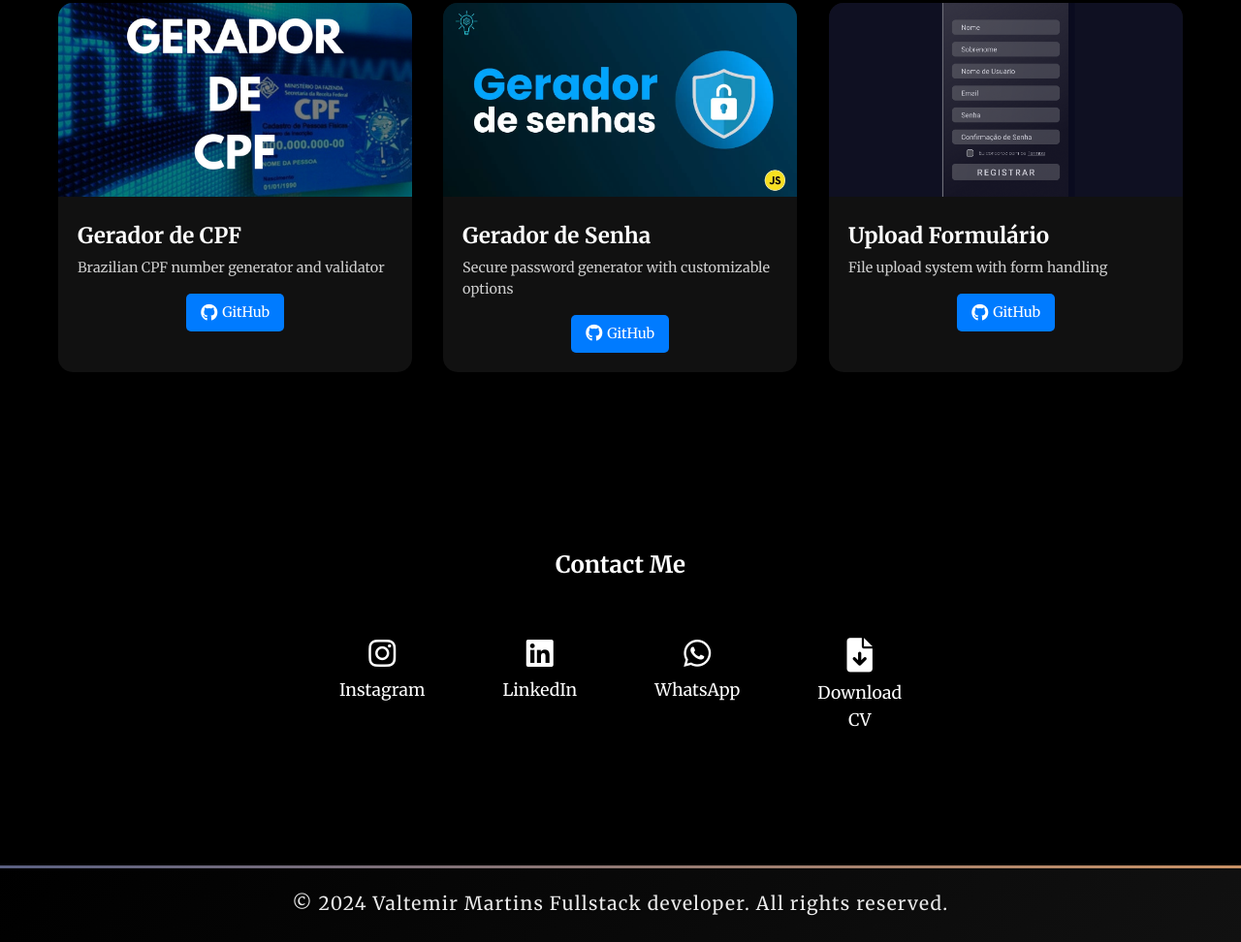
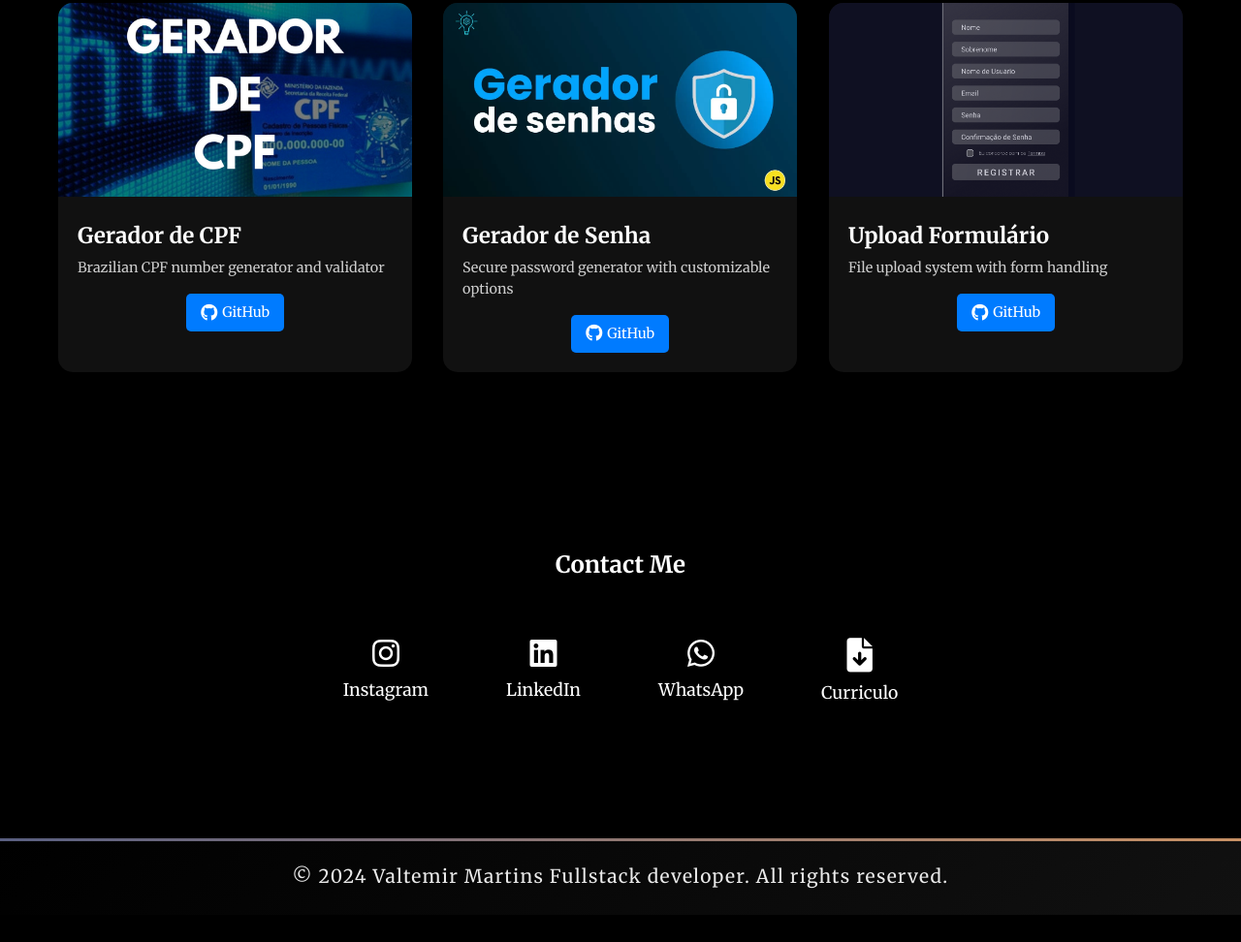
Before and after one commit to ValtemirMartins/Portifolio-ValtemirMartins, a plain HTML site: page index.html in a window 1280 px wide. Shown: the part 3208-4180 px from the top of the page at 97% size. After the commit the page ends 4152 px from the top, so only its background shows below. Drawn offline with nearby package versions, Linux system fonts and the light colour scheme.

Commit message:
Curriculo

```diff
--- a/index.html
+++ b/index.html
@@ -259,7 +259,7 @@
             </a>
             <a href="./assets/Curriculo_Dev.1pdf.pdf" download="Valtemir_Martins_CV.pdf" class="contact-item">
                 <i class="fas fa-file-download"></i>
-                <span>Download CV</span>
+                <span>Curriculo</span>
             </a>
         </div>
     </section>
```
